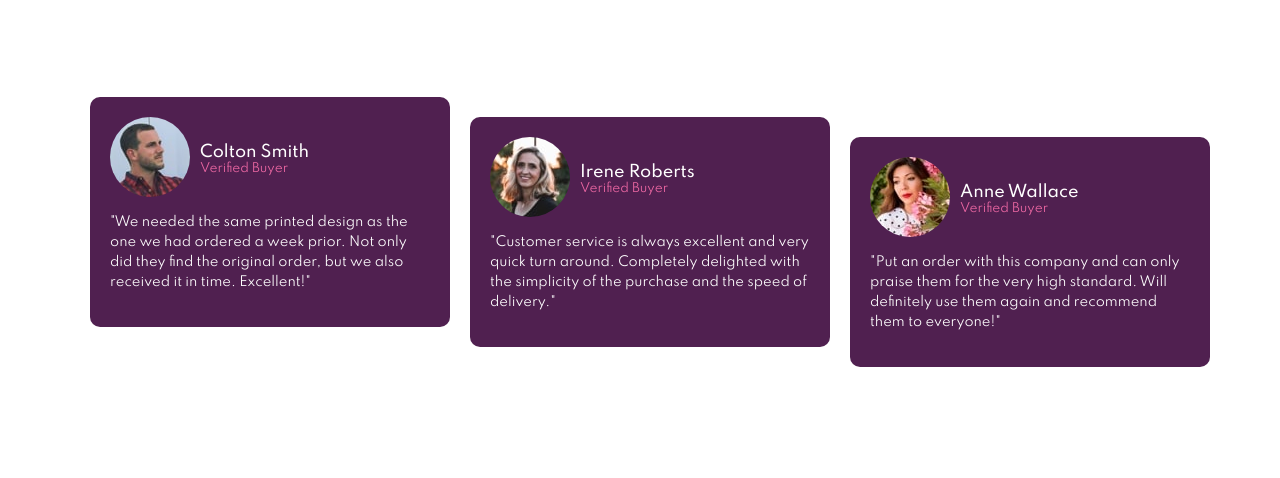
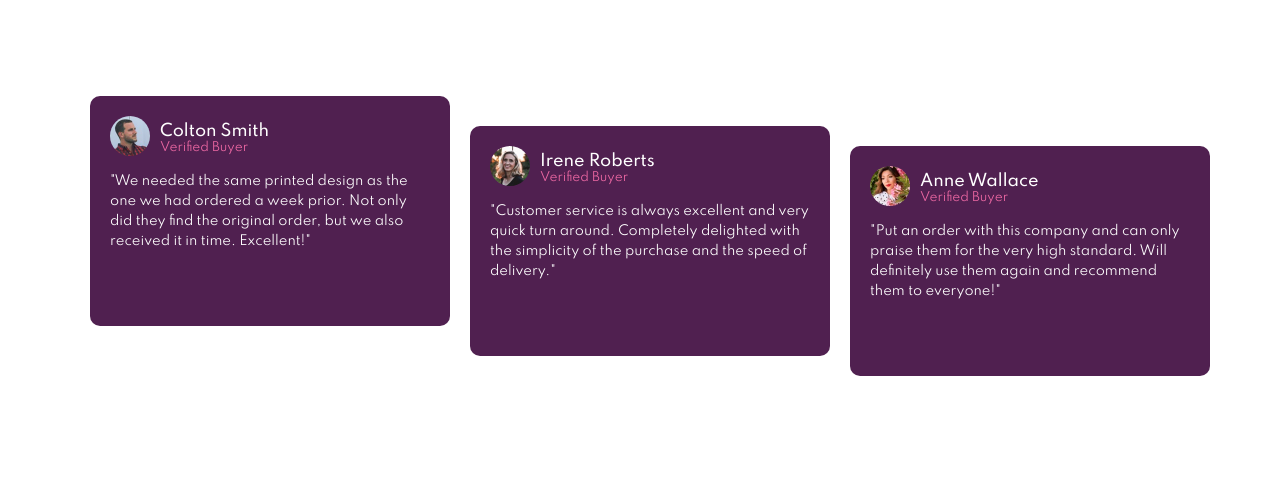
Before and after one commit to danielex1999/Challenge-newbie03, a plain HTML site: page index.html in a window 1280 px wide. Shown: the part 322-800 px from the top of the page. Drawn offline with Linux system fonts and the light colour scheme.

Commit message:
Version 1.0.1

```diff
--- a/css/index.css
+++ b/css/index.css
@@ -42,7 +42,7 @@ body {
 .informacion h1 {
   color: var(--VeryDarkMagenta);
   font-weight: 700;
-  font-size: 40px;
+  font-size: 42px;
   width: 350px;
 }
 .informacion h2 {
@@ -105,7 +105,8 @@ body {
 .cartas .card-1 img,
 .card-2 img,
 .card-3 img {
-  border-radius: 50px;
+  border-radius: 50%;
+  height: 40px;
 }
 .cartas .card-1 .container,
 .card-2 .container,
@@ -143,10 +144,10 @@ body {
   line-height: 20px;
 }
 .cartas .card-2 {
-  margin-top: 100px;
+  margin-top: 110px;
 }
 .cartas .card-3 {
-  margin-top: 120px;
+  margin-top: 130px;
 }
 @media screen and (max-width: 375px) {
   .flex {
@@ -232,7 +233,7 @@ flex-direction: column;
 .cartas .card-1 .container .user,
 .card-2 .container .user,
 .card-3 .container .user {
-  margin-left: 10px;
+  margin-left: 15px;
   display: flex;
   flex-direction: column;
   justify-content: center;
```
